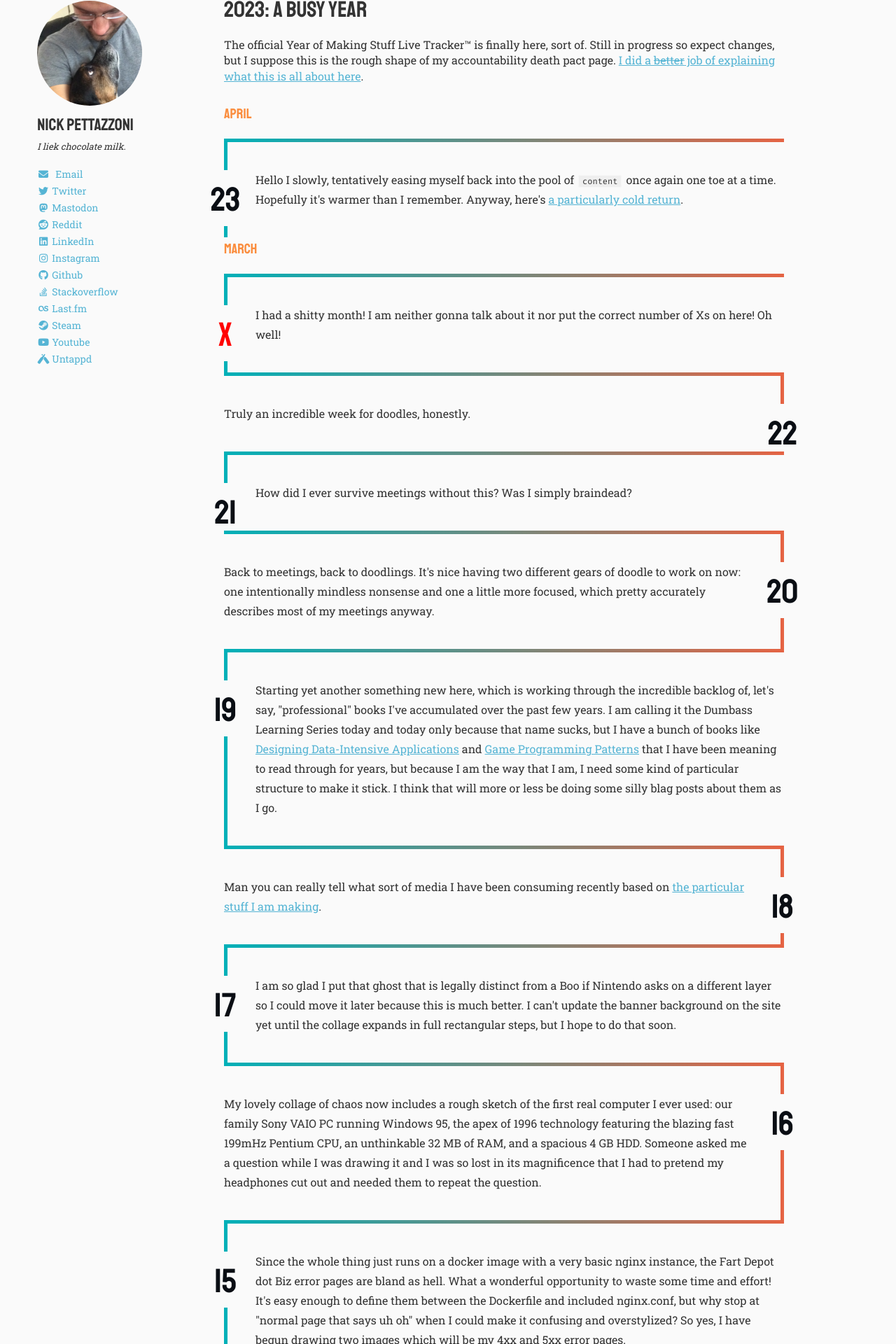
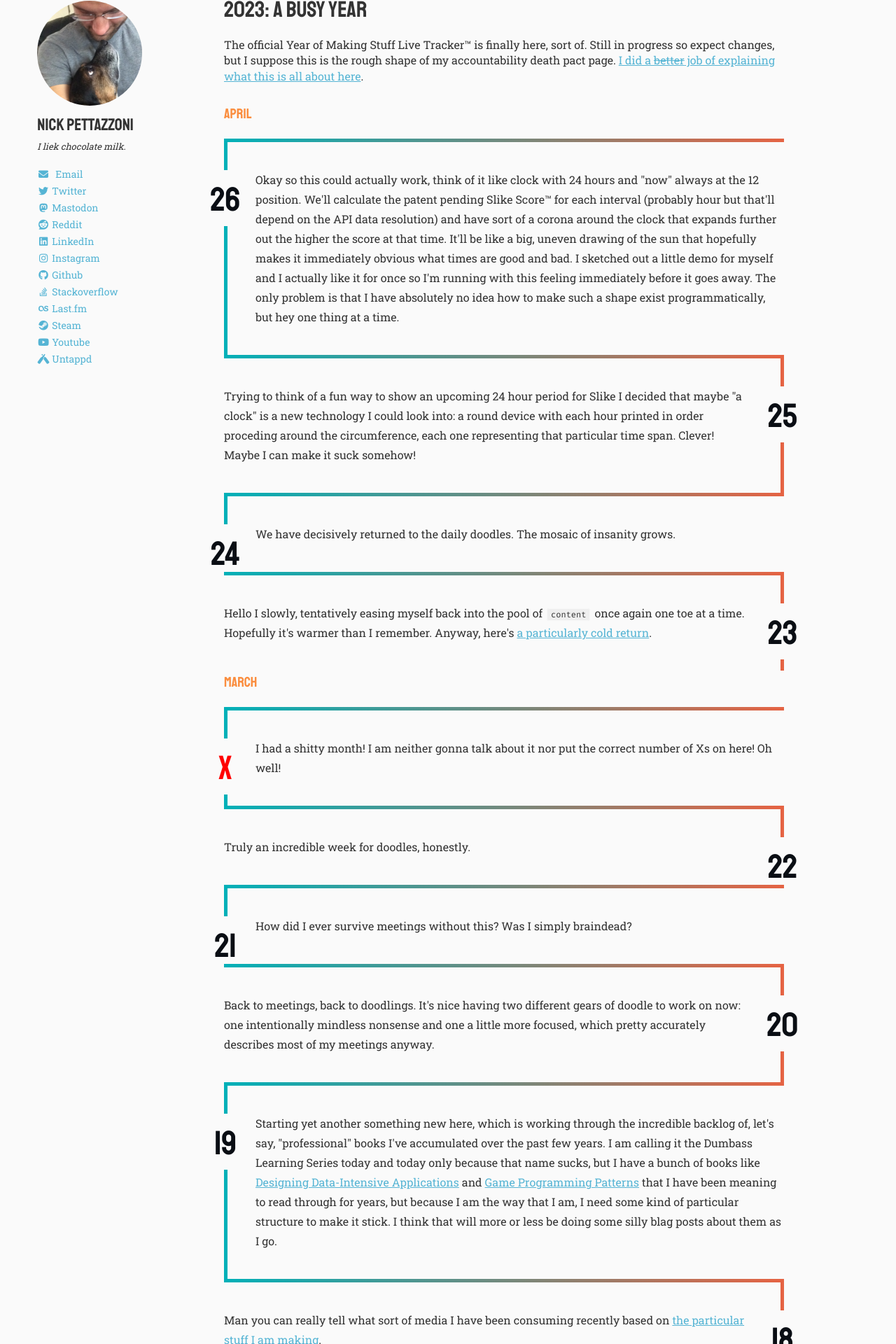
Before and after one commit to pettazz/pettazz.com, a Jekyll site: the page built from 2023/index.md, in a window 1280 px wide. Shown: the part 456-2376 px from the top of the page at 70% size. Built offline with Jekyll 4.4.1, drawn with Linux system fonts in a browser that asks for light colours; nearby versions of some CDN libraries.

Commit message:
some more days

```diff
--- a/2023/index.md
+++ b/2023/index.md
@@ -12,6 +12,12 @@ The official Year of Making Stuff Live Tracker™ is finally here, sort of. Stil
 <div class="timeline current">
 
   <h1><small>April</small></h1>
+
+  <p>Okay so this could actually work, think of it like clock with 24 hours and "now" always at the 12 position. We'll calculate the patent pending Slike Score™ for each interval (probably hour but that'll depend on the API data resolution) and have sort of a corona around the clock that expands further out the higher the score at that time. It'll be like a big, uneven drawing of the sun that hopefully makes it immediately obvious what times are good and bad. I sketched out a little demo for myself and I actually like it for once so I'm running with this feeling immediately before it goes away. The only problem is that I have absolutely no idea how to make such a shape exist programmatically, but hey one thing at a time.</p>
+
+  <p>Trying to think of a fun way to show an upcoming 24 hour period for Slike I decided that maybe "a clock" is a new technology I could look into: a round device with each hour printed in order proceding around the circumference, each one representing that particular time span. Clever! Maybe I can make it suck somehow!</p>
+
+  <p>We have decisively returned to the daily doodles. The mosaic of insanity grows.</p>
 
   <p>Hello I slowly, tentatively easing myself back into the pool of <code>content</code> once again one toe at a time. Hopefully it's warmer than I remember. Anyway, here's <a href="https://fartdepot.biz/wrote/2023/04/23/"  target="_blank">a particularly cold return</a>.</p>
 
--- a/assets/css/timeline.scss
+++ b/assets/css/timeline.scss
@@ -13,7 +13,7 @@ div.timeline {
   margin: auto;
 
   &.current{
-    counter-reset: dayofmonth 24;
+    counter-reset: dayofmonth 27;
   }
 
   &.full-31{
```
